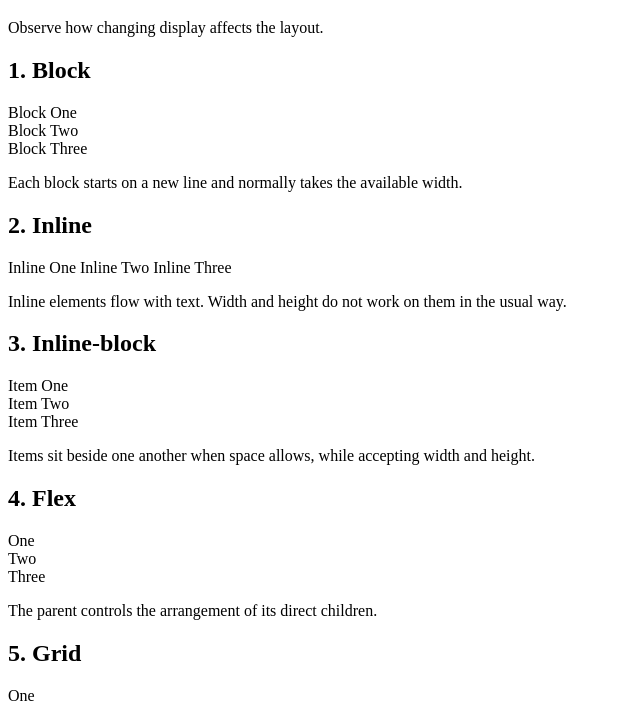
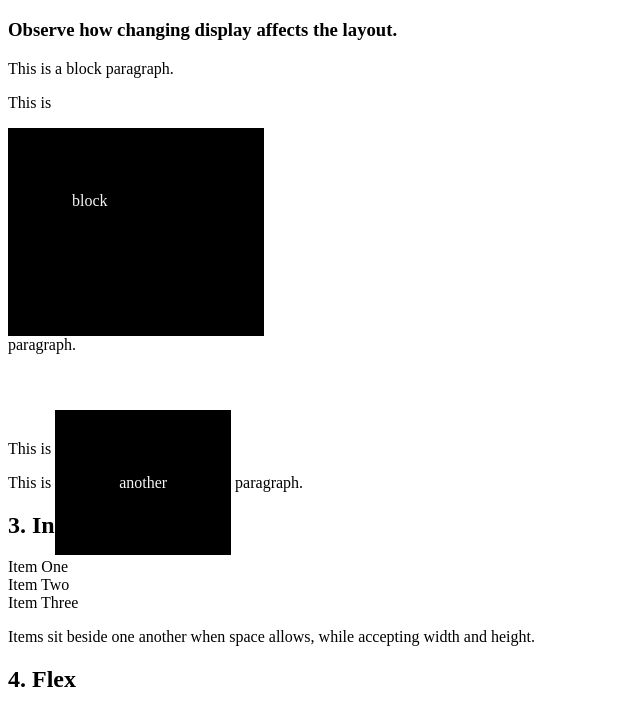
Before and after one commit to Huey-dev/html-portfolio-project, a plain HTML site: page index.html in a window 1280 px wide. Shown: the part 61-763 px from the top of the page, without its empty margins (0-640 px from the left). Drawn offline with Linux system fonts and the light colour scheme; files that its build step writes are made by us from their sources.

Commit message:
Update HTML structure and add CSS styles for block and inline demonstrations

```diff
--- a/index.html
+++ b/index.html
@@ -10,24 +10,25 @@
 
 <body>
   <h1>CSS Display Playground</h1>
-  <p>Observe how changing display affects the layout.</p>
+  <h3>Observe how changing display affects the layout.</h3>
 
   <section>
-    <h2>1. Block</h2>
-    <div class="demo-box block-demo">Block One</div>
-    <div class="demo-box block-demo">Block Two</div>
-    <div class="demo-box block-demo">Block Three</div>
-    <p>Each block starts on a new line and normally takes
-      the available width.</p>
+    <!-- <h2>1. Block</h2>
+    <div class="demo-box block-demo">Block One</div> -->
+     <p>This is a block paragraph.</p>
+    <p>This is <div class="block-background">block</div> paragraph.</p>
+    <br>
+    <br>
+    <br>
+    <!-- <div class="demo-box block-demo">Block Two</div>
+    <div class="demo-box block-demo">Block Three</div> -->
+    <!-- <p class="block-background">Each block starts on a new line and normally takes
+      the available width.</p> -->
   </section>
 
   <section>
-    <h2>2. Inline</h2>
-    <span class="demo-box inline-demo">Inline One</span>
-    <span class="demo-box inline-demo">Inline Two</span>
-    <span class="demo-box inline-demo">Inline Three</span>
-    <p>Inline elements flow with text. Width and height
-      do not work on them in the usual way.</p>
+    <p>This is an Inline paragraph.</p>
+    <p>This is <span class="opposite">another</span> paragraph.</p>
   </section>
 
   <section>
--- /dev/null
+++ b/indexcss/style.css
@@ -0,0 +1,28 @@
+.block-demo {
+    width: 15vw;
+    height: 15vh;
+    background-color: lightblue;
+    padding: 16px;
+    margin-left: 16px;
+}
+
+.block-background {
+     background-color: #000;
+  color: whitesmoke;
+  width: 10vw;
+  height: 10vh;
+  padding: 4rem;
+}
+
+.inline-background {
+    background-color: brown;
+}
+
+.opposite {
+  background-color: #000;
+  color: whitesmoke;
+  display: inline;
+  padding: 4rem;
+  margin-top: 100px;
+  height: 200px;
+}
```
